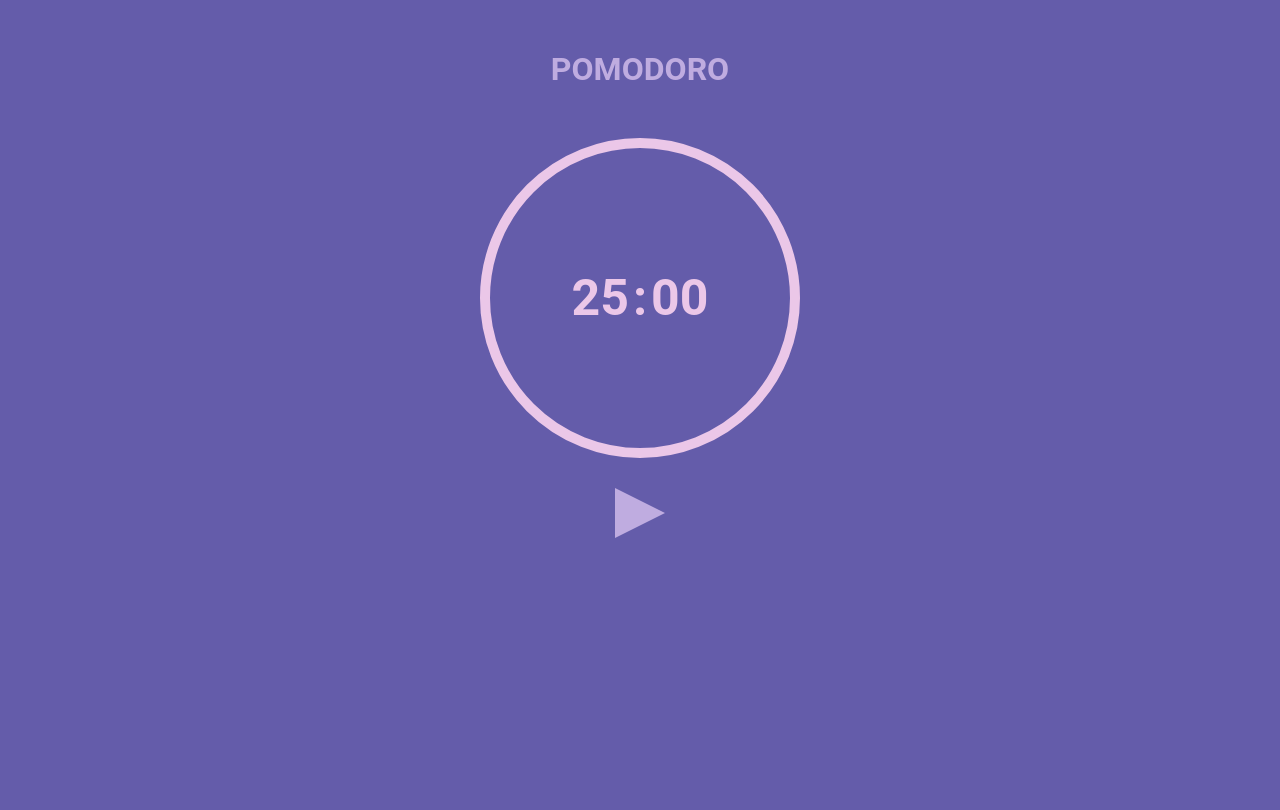
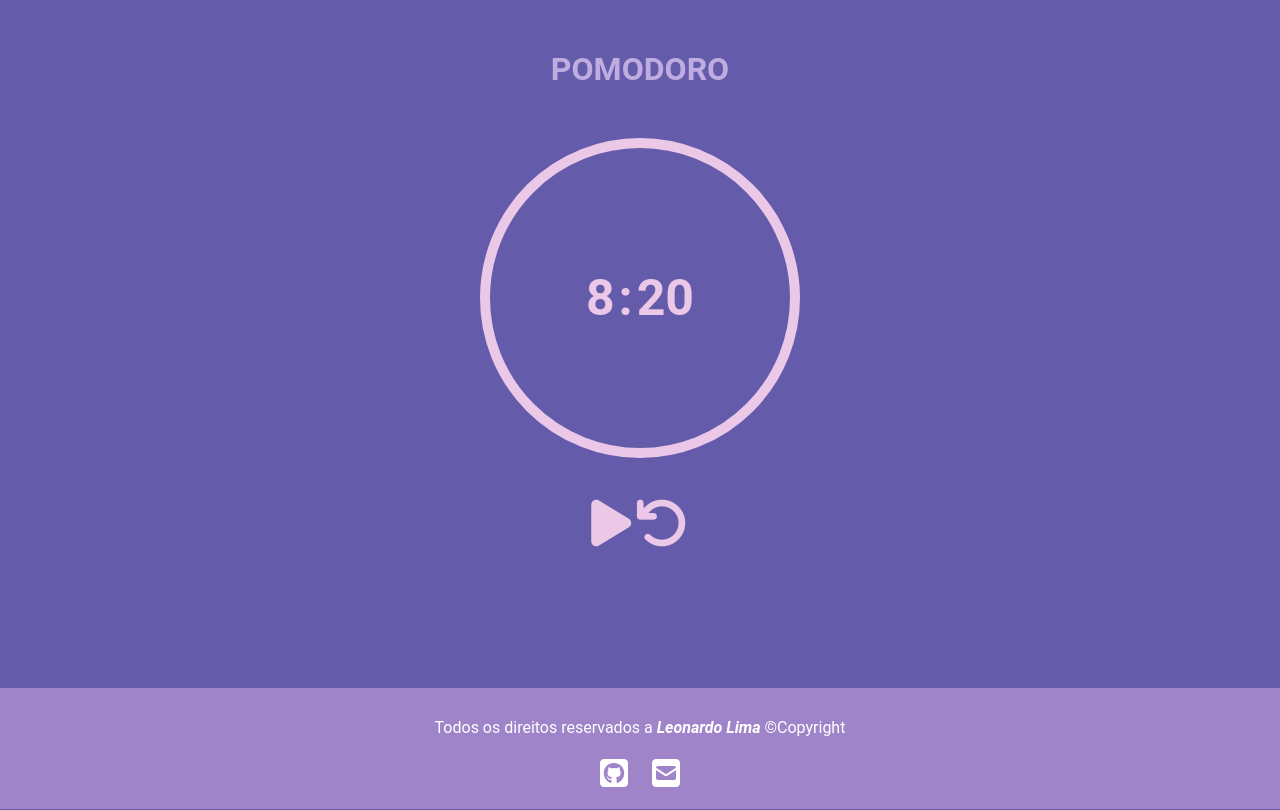
Before and after one commit to Leocllf/TimerPomodoro, a plain HTML site: page index.html in a window 1280 px wide. Drawn offline with Linux system fonts and the light colour scheme.

Commit message:
Update index.html

```diff
--- a/index.html
+++ b/index.html
@@ -5,86 +5,64 @@
     <meta charset="UTF-8">
     <meta http-equiv="X-UA-Compatible" content="IE=edge">
     <meta name="viewport" content="width=device-width, initial-scale=1.0">
+    <link rel="stylesheet" href="style.css">
+    <script src="https://kit.fontawesome.com/56372b5934.js" crossorigin="anonymous"></script>
     <title>Pomodoro Timer</title>
-
-    <style>
-        /* Palet de Cores
-        #645CAA
-        #A084CA
-        #BFACE0
-        #EBC7E8 */
-
-        * {
-            margin: 0;
-            padding: 0;
-            border: 0;
-            font-family: 'roboto', sans-serif;
-        }
-
-        body {
-            background-color: #645CAA;
-        }
-
-        h1 {
-            text-align: center;
-            margin: 50px;
-            color: #BFACE0;
-        }
-
-        .circle {
-            width: 300px;
-            height: 300px;
-            border: solid 10px #EBC7E8;
-            border-radius: 50%;
-            display: block;
-            margin: auto;
-        }
-
-        .timer {
-            display: block;
-            margin: auto;
-            text-align: center;
-            line-height: 300px;
-        }
-
-        p {
-            display: inline;
-            font-weight: bolder;
-            font-size: 50px;
-            color: #EBC7E8;
-        }
-
-        .play {
-            display: block;
-            margin: auto;
-            margin-top: 30px;
-            text-align: center;
-            border-top: 25px solid #645CAA;
-            border-bottom: 25px solid #645CAA;
-            border-left: 50px solid #BFACE0;
-            height: 0px;
-        }
-    </style>
 
 </head>
 
 <body>
     <h1>POMODORO</h1>
 
-    <div class="circle">
-        <div class="timer">
-            <p class="minutes">25</p>
-            <p>:</p>
-            <p class="seconds">00</p>
+    <div name="form_main">
+        <div class="circle">
+            <div class="timer">
+                <p id="minuto">00</p>
+                <p>:</p>
+                <p id="segundo">00</p>
+            </div>
+        </div>
+        <div class="config">
+            <div class="buttons">
+                <button onclick="start()" class="play"><i class="fa-solid fa-play fa-4x"></i></button>
+
+                <button onclick="reset()" class="reset"><i
+                        class="fa-sharp fa-solid fa-arrow-rotate-left fa-4x"></i></button>
+            </div>
         </div>
     </div>
 
-    <button class="play"></button>
-
-
-
+    <footer class="rodape">
+        <p class="copy">Todos os direitos reservados a <strong><em>Leonardo Lima</em></strong> &copy;Copyright</p>
+        <div class="redes">
+            <i class="fa-brands fa-square-github fa-2x"></i>
+            <i class="fa-solid fa-square-envelope fa-2x"></i>
+        </div>
+    </footer>
 
     <script>
+        let segundos = 0;
+        let minutos = 0;
+
+        let acabou = 'pç'
+
+            function segundo() {
+                //incrementa os segundos
+                segundos++;
+                if (segundos == 60) {
+                    //incrementa os minutos
+                    minutos++;
+                    //Zerar os segundos
+                    segundos = 0;
+                    //escreve os minutos
+                    document.getElementById('minuto').innerHTML = minutos
+                } else { //escreve os segundos
+                    document.getElementById('segundo').innerHTML = segundos
+                }
+            }
+
+            setInterval(function start() { segundo() }, 10)
+
 
     </script>
 </body>
```
